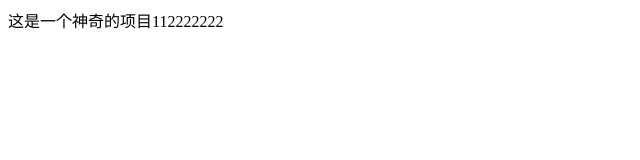
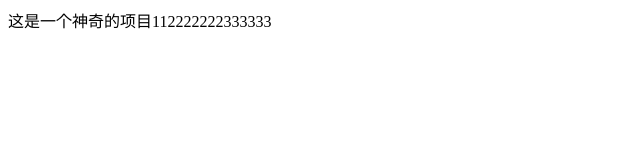
Before and after one commit to 1049356603/1228meituan, a plain HTML site: page index.html in a window 1280 px wide. Shown: the full height of the page, 0-640 px from the left. Drawn offline with Linux system fonts and the light colour scheme.

Commit message:
大发送到发水电费33333

```diff
--- a/index.html
+++ b/index.html
@@ -17,7 +17,7 @@
 </head>
 
 <body>
-    这是一个神奇的项目112222222
+    这是一个神奇的项目112222222333333
 </body>
 
 </html>
```
